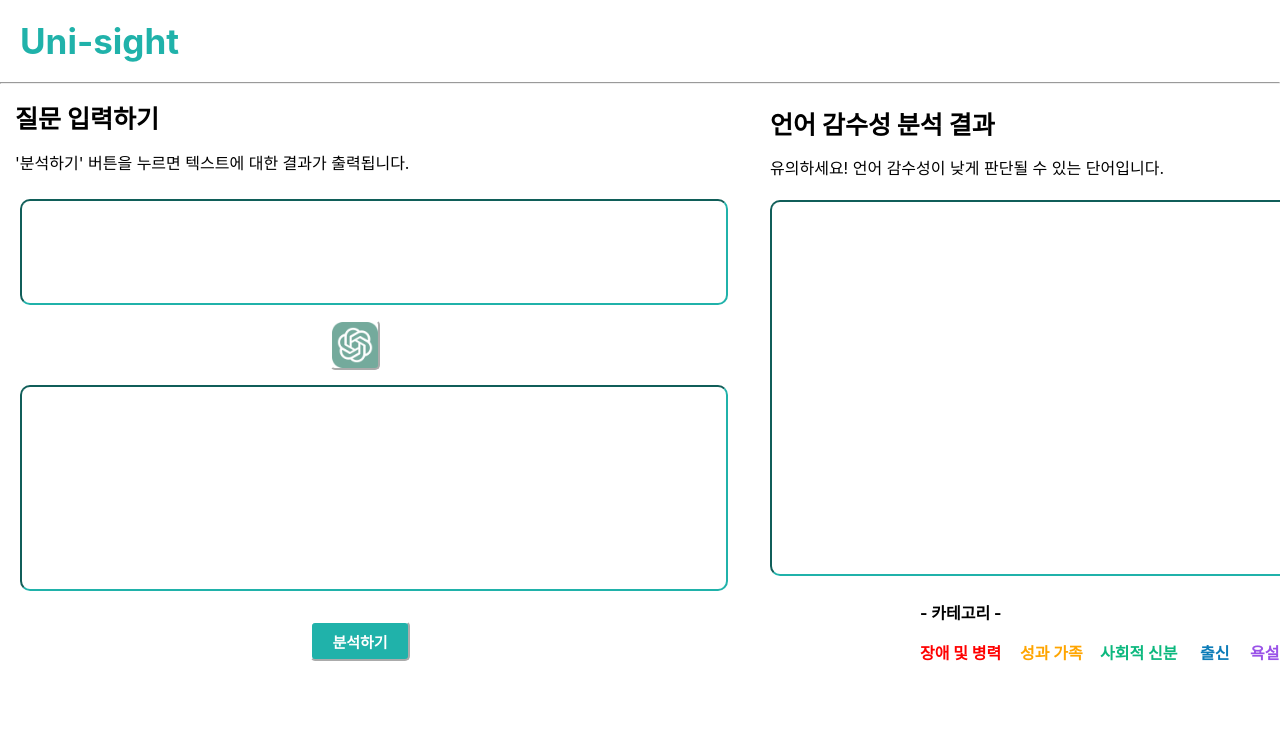
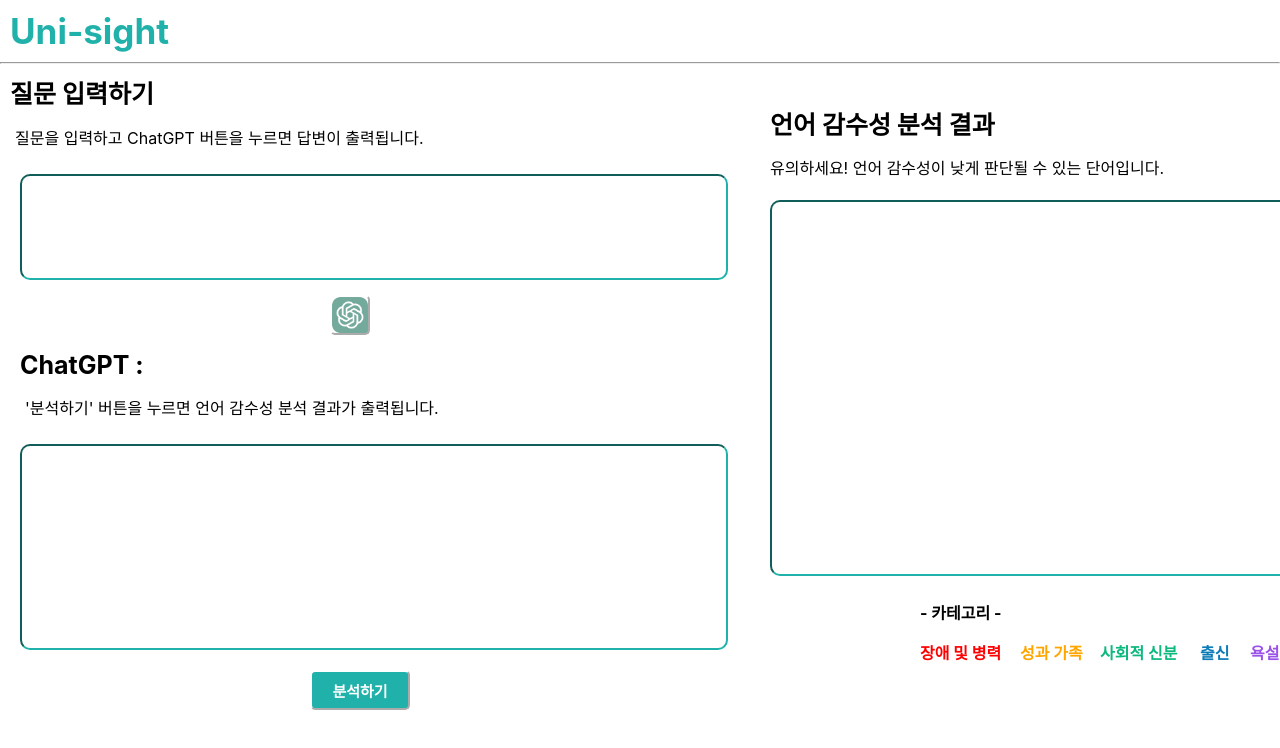
Before and after one commit to e2huh/uni_sight_web, a React (Create React App) app in the folder uni_sight/: page / in a window 1280 px wide. Shown: the top 748 px of the page. Built offline with nearby package versions, Linux system fonts and the light colour scheme.

Commit message:
edit front

```diff
--- a/uni_sight/src/App.css
+++ b/uni_sight/src/App.css
@@ -2,12 +2,12 @@
   color : #20B2AA;
   font-size : 35px;
   font-weight: bolder;
-  margin : 20px;
+  margin : 10px;
 }
 .text1{
   font-weight: bold;
   font-size : 25px;
-  margin : 15px;
+  margin : 10px;
 }
 .text2{
   margin : 15px;
@@ -25,8 +25,8 @@
   margin : 5px;
   margin-left : 320px;
   border-color: white;
-  height : 50px;
-  width : 50px;
+  height : 40px;
+  width : 40px;
   background : url(gpt.png);
   background-repeat: no-repeat;
   background-size: contain;
@@ -35,7 +35,7 @@
   color :white;
   background-color: #20B2AA;
   border-radius: 5px;
-  margin : 20px;
+  margin : 10px;
   margin-left : 300px;
   font-size: 15px;
   font-weight: bold;
--- a/uni_sight/src/App.js
+++ b/uni_sight/src/App.js
@@ -11,11 +11,13 @@ function App() {
       <hr></hr>
       <div className="text1">질문 입력하기</div>
       <div className="text2">
-          '분석하기' 버튼을 누르면 텍스트에 대한 결과가 출력됩니다.
+          질문을 입력하고 ChatGPT 버튼을 누르면 답변이 출력됩니다.
       </div>
       <div className = "inputbox">
-        <input className="inputbox" type="text" name="input" alt ="질문을 입력하세요."/>
+        <input className="inputbox" type="text" name="input"/>
         <input className="gptbtn" type ="button" />
+        <div className ="text1">ChatGPT :</div>
+        <div className = "text2">'분석하기' 버튼을 누르면 언어 감수성 분석 결과가 출력됩니다.</div>
         <input className="gptbox" type="text" name="input"/>
         <button id ="btn" type="submit">분석하기</button>
       </div>
```
